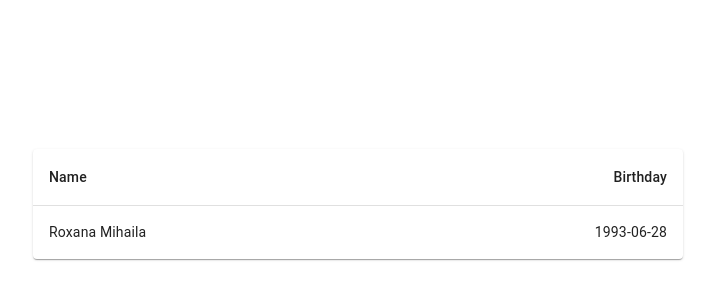
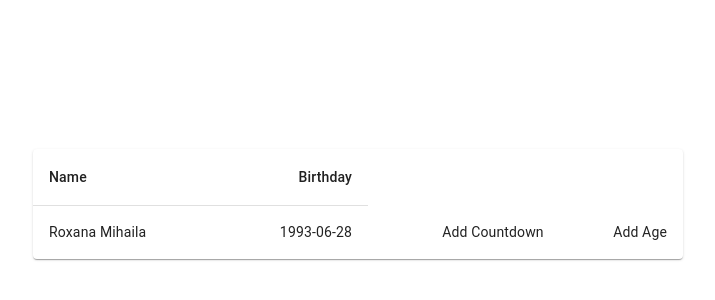
Before and after one commit to Solstap/reminders-app, a React (Vite) app: page / in a window 1280 px wide. Shown: the part 196-496 px from the top of the page, without its empty margins (282-997 px from the left). Built offline with nearby package versions, Linux system fonts and the light colour scheme.

Commit message:
added more components pages

```diff
--- a/src/App.jsx
+++ b/src/App.jsx
@@ -39,6 +39,8 @@ export default function BasicTable() {
                 {row.name}
               </TableCell>
               <TableCell align="right">{row.birthday}</TableCell>
+              <TableCell align="right">Add Countdown</TableCell>
+              <TableCell align="right">Add Age</TableCell>
             </TableRow>
           ))}
         </TableBody>
```
Also changed, not shown: src/Components/AddPerson.jsx (added), src/Components/Age.jsx (added), src/Components/Countdown.jsx (added), src/Components/Delete.jsx (added).
